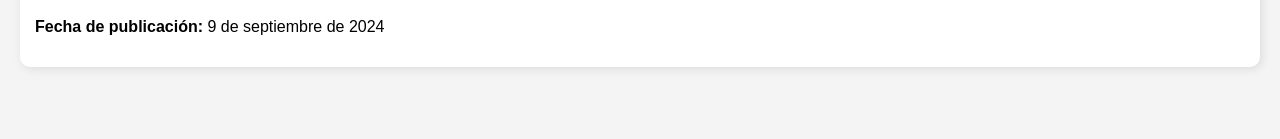
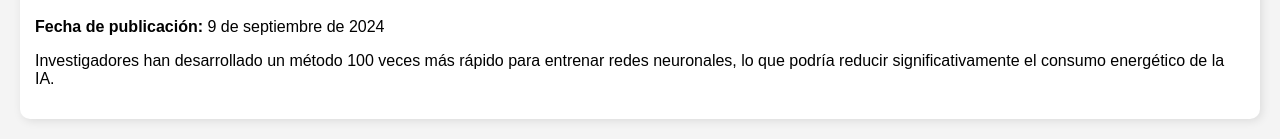
Before and after one commit to Natyk07/Notice, a plain HTML site: page index.html in a window 1280 px wide. Shown: the part 1082-1221 px from the top of the page. Before the commit the page ends 1169 px from the top, so only its background shows below. Drawn offline with Linux system fonts and the light colour scheme.

Commit message:
6. Desp 1

```diff
--- a/index.html
+++ b/index.html
@@ -32,6 +32,8 @@
         <h2>Nuevo avance reduce el consumo energético de la IA</h2>
         <img src="https://assets.weforum.org/article/image/responsive_large_bI_hnyEA7GpMH1YINGIqRrq6WEhK0LBfKaZ6GgHiQhA.jpg" alt="Red neuronal">
         <p><strong>Fecha de publicación:</strong> 9 de septiembre de 2024</p>
+        <p>Investigadores han desarrollado un método 100 veces más rápido para entrenar redes neuronales, lo que podría reducir significativamente el consumo energético de la IA.</p>
+
 
 
 </body>
```
